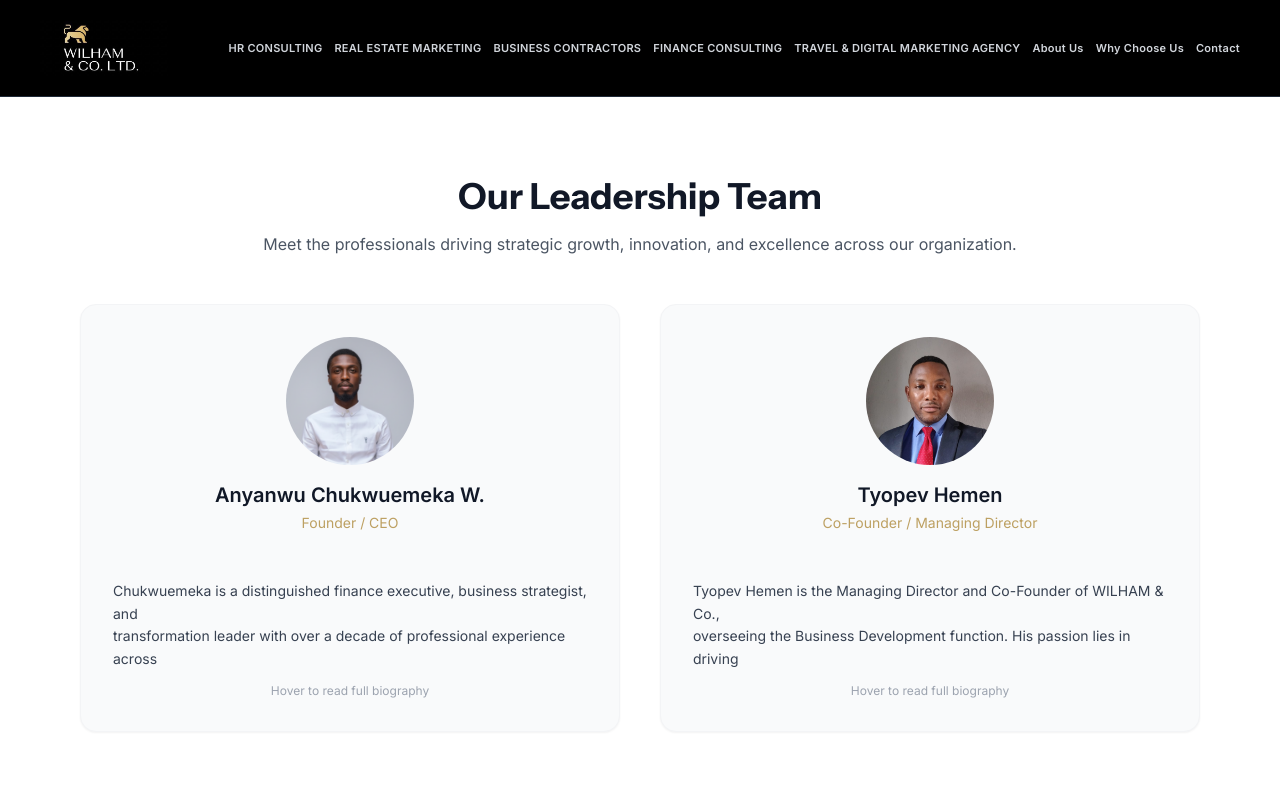
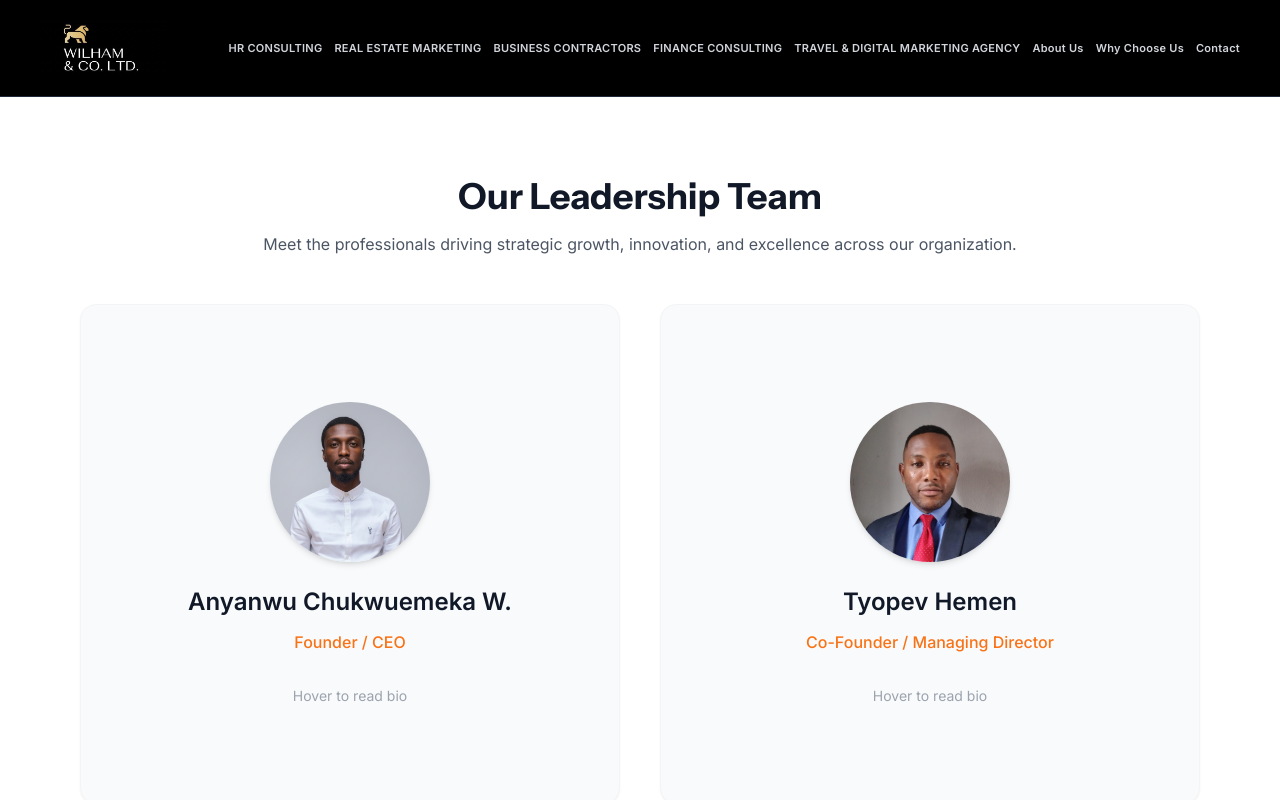
Before and after one commit to ikennaex/wilham-co, a React (Vite) app: page /theteam in a window 1280 px wide. Shown: the top 800 px of the page. Built offline with nearby package versions, Linux system fonts and the light colour scheme; a web font is replaced by a local one.

Commit message:
hover cards

```diff
--- a/src/Pages/MeetTheTeam/MeetTheTeam.jsx
+++ b/src/Pages/MeetTheTeam/MeetTheTeam.jsx
@@ -6,29 +6,14 @@ const teamMembers = [
     img: "/images/founder.png",
     name: "Anyanwu Chukwuemeka W.",
     bio: `
-Chukwuemeka is a distinguished finance executive, business strategist, and
-transformation leader with over a decade of professional experience across
-multiple industries. His expertise spans financial management, investment
-consulting, business advisory, and corporate restructuring.
+Chukwuemeka is a distinguished finance executive, business strategist, and transformation leader with over a decade of professional experience and excellence across various industries with expertise in financial management, investment consulting, business
+advisory, and corporate restructuring. As the Founder and Chief Promoter of WILHAM & CO., he drives the firm’s mission of bridging investor trust gaps, restoring financial
+transparency, and fostering sustainable business growth through expert consulting and strategic partnerships.
 
-As the Founder and Chief Promoter of WILHAM & Co., he drives the firm’s mission
-of bridging investor trust gaps, restoring financial transparency, and fostering
-sustainable business growth through expert consulting and strategic
-partnerships.
+Chukwuemeka holds a Bachelor’s degree in Actuarial Science from Imo State University, an MSC Statistics from University of Lagos. His academic depth complements his practical expertise in corporate finance business process formulation, performance optimization, and strategic investment management.
 
-He holds a Bachelor’s degree in Actuarial Science from Imo State University and
-an MSc in Statistics from the University of Lagos. His academic depth
-complements his practical expertise in corporate finance, business process
-formulation, performance optimization, and strategic investment management.
+At WILHAM & Co., he leads a team of professionals dedicated to investment consulting, technology integration, accounting excellence, business structuring, and process formulation — helping organizations scale with integrity, clarity, and measurable impact. His leadership philosophy centers on integrity, innovation, and insight, ensuring every client engagement fosters trust, drives growth, and delivers enduring value. Beyond his technical expertise, Chukwuemeka is also a transformational leader, mentor, and critical thinking facilitator, empowering individuals and organizations to think strategically, act ethically, and grow sustainably. Under his stewardship, Taniquest continues to redefine professional consulting through transparency-driven advisory, strategic financial management, and technology-enabled business transformation.
 
-At WILHAM & Co., he leads a multidisciplinary team dedicated to investment
-consulting, technology integration, accounting excellence, and business
-structuring. His leadership philosophy is rooted in integrity, innovation, and
-insight, ensuring measurable impact and long-term value for clients.
-
-Beyond his technical expertise, Chukwuemeka is a transformational leader,
-mentor, and critical-thinking facilitator, empowering organizations to grow
-ethically and sustainably.
     `,
   },
   {
@@ -36,36 +21,21 @@ ethically and sustainably.
     img: "/images/partner.jpg",
     name: "Tyopev Hemen",
     bio: `
-Tyopev Hemen is the Managing Director and Co-Founder of WILHAM & Co.,
-overseeing the Business Development function. His passion lies in driving
-market disruption, enabling competitive dominance, and securing sustainable
-market leadership for the organization.
+Tyopev Hemen is the Managing Director and a Co-Founder Consultant in charge of the Business Development department of WILHAM & Co. His passion is to always cause disruption for major competitors, thereby gaining full entry, and maintaining market lead and dominance for the company. He engages in corporate research and findings through data mining and analysis into the business world thereby ensuring the speedy but accurate attainment of corporate goals and meeting major stakeholders’ short and long-term interests.
 
-He specializes in corporate research, data mining, and market analysis,
-ensuring accurate and timely execution of strategic objectives while meeting
-both short- and long-term stakeholder interests.
+He has to his credit the corporate experience of developing new brands and promotion of products that have driven the sales volumes of the former employers that have sought and enjoyed his professional service and business development expertise which cut across various sectors including Oil & Gas, Finance, Public & Private Sector.
 
-Tyopev has successfully developed new brands and led product promotions that
-significantly increased sales volumes for previous employers. His professional
-experience spans Oil & Gas, Finance, and both Public and Private sectors.
+He is a graduate of the University of Mkar, Benue State where he obtained an BSC. in Economics. He is also a chartered Associate Member of the Institute of Marketing of Nigeria. He also holds a Chartered Post-Graduate Diploma in Marketing from the International Institute of Marketing.
 
-He is a graduate of the University of Mkar, Benue State, where he earned a BSc
-in Economics. He is also a Chartered Associate Member of the Institute of
-Marketing of Nigeria and holds a Chartered Postgraduate Diploma in Marketing
-from the International Institute of Marketing.
     `,
   },
 ];
 
-// helper function to shorten text
-const truncateText = (text, length = 200) =>
-  text.length > length ? text.slice(0, length) + "..." : text;
+const MeetTheTeam = () => {
+  const [flippedIndex, setFlippedIndex] = useState(null);
 
-const MeetTheTeam = () => {
-  const [openIndex, setOpenIndex] = useState(null);
-
-  const toggleBio = (index) => {
-    setOpenIndex(openIndex === index ? null : index);
+  const handleCardClick = (index) => {
+    setFlippedIndex(flippedIndex === index ? null : index);
   };
 
   return (
@@ -85,74 +55,87 @@ const MeetTheTeam = () => {
         {/* Team Grid */}
         <div className="grid gap-10 md:grid-cols-2">
           {teamMembers.map((member, index) => {
-            const isOpen = openIndex === index;
+            const isFlipped = flippedIndex === index;
 
             return (
               <div
                 key={index}
-                onClick={() => toggleBio(index)}
-                className="
-                  group
-                  bg-gray-50
-                  rounded-2xl
-                  border
-                  border-gray-100
-                  p-8
-                  shadow-sm
-                  hover:shadow-md
-                  transition
-                  cursor-pointer
-                "
+                className="relative h-[500px]"
+                style={{ perspective: "1000px" }}
               >
-                {/* Profile */}
-                <div className="flex flex-col items-center text-center">
+                <div
+                  onClick={() => handleCardClick(index)}
+                  onMouseEnter={() => window.innerWidth >= 768 && setFlippedIndex(index)}
+                  onMouseLeave={() => window.innerWidth >= 768 && setFlippedIndex(null)}
+                  className="relative w-full h-full cursor-pointer"
+                  style={{
+                    transformStyle: "preserve-3d",
+                    transition: "transform 0.6s",
+                    transform: isFlipped ? "rotateY(180deg)" : "rotateY(0deg)",
+                  }}
+                >
+                  {/* Front of Card */}
+                  <div
+                    className="absolute w-full h-full bg-gray-50 rounded-2xl border border-gray-100 p-8 shadow-sm"
+                    style={{
+                      backfaceVisibility: "hidden",
+                      WebkitBackfaceVisibility: "hidden",
+                    }}
+                  >
+                    <div className="flex flex-col items-center text-center h-full justify-center">
                       <img
                         src={member.img}
                         alt={member.name}
-                    className="w-32 h-32 rounded-full object-cover mb-4"
+                        className="w-40 h-40 rounded-full object-cover mb-6 shadow-md"
                       />
-                  <h3 className="text-xl font-semibold text-gray-900">
+                      <h3 className="text-2xl font-semibold text-gray-900">
                         {member.name}
                       </h3>
-                  <p className="text-customOrange text-sm mt-1">
+                      <p className="text-orange-500 text-base mt-3 font-medium">
                         {member.role}
                       </p>
+                      <p className="mt-8 text-sm text-gray-400">
+                        <span className="hidden md:inline">Hover</span>
+                        <span className="md:hidden">Tap</span>
+                        {" "}to read bio
+                      </p>
+                    </div>
                   </div>
 
-                {/* Biography */}
+                  {/* Back of Card */}
                   <div
-                  className={`
-                    mt-6
-                    text-sm
-                    text-gray-700
-                    leading-relaxed
-                    whitespace-pre-line
-                    transition-all
-                    duration-300
-                    ${
-                      isOpen
-                        ? "max-h-[1200px]"
-                        : "max-h-[110px] overflow-hidden"
-                    }
-                    md:group-hover:max-h-[1200px]
-                  `}
+                    className="absolute w-full h-full bg-gradient-to-br from-gray-50 to-gray-100 rounded-2xl border border-gray-200 p-8 shadow-md overflow-y-auto"
+                    style={{
+                      backfaceVisibility: "hidden",
+                      WebkitBackfaceVisibility: "hidden",
+                      transform: "rotateY(180deg)",
+                    }}
                   >
-                  {isOpen
-                    ? member.bio
-                    : truncateText(member.bio)}
+                    <div className="space-y-4">
+                      <div className="flex items-center justify-between mb-4">
+                        <h4 className="text-lg font-bold text-gray-900">
+                          Biography
+                        </h4>
+                        <span className="text-orange-500 text-sm">
+                          {member.name.split(" ")[0]}
+                        </span>
                       </div>
-
-                {/* Hint */}
-                <p className="mt-4 text-xs text-gray-400 md:hidden text-center">
-                  Tap to {isOpen ? "collapse" : "read more"}
-                </p>
-                <p className="mt-4 text-xs text-gray-400 hidden md:block text-center">
-                  Hover to read full biography
-                </p>
+                      <div className="text-sm text-gray-700 leading-relaxed whitespace-pre-line">
+                        {member.bio}
+                      </div>
+                    </div>
+                  </div>
+                </div>
               </div>
             );
           })}
         </div>
+
+        {/* Instructions */}
+        <p className="text-center text-sm text-gray-500 mt-8">
+          <span className="hidden md:inline">Hover over cards to flip and read full biographies</span>
+          <span className="md:hidden">Tap cards to flip and read full biographies</span>
+        </p>
       </div>
     </section>
   );
```
Lines whose indentation alone changed are shown as unchanged.
